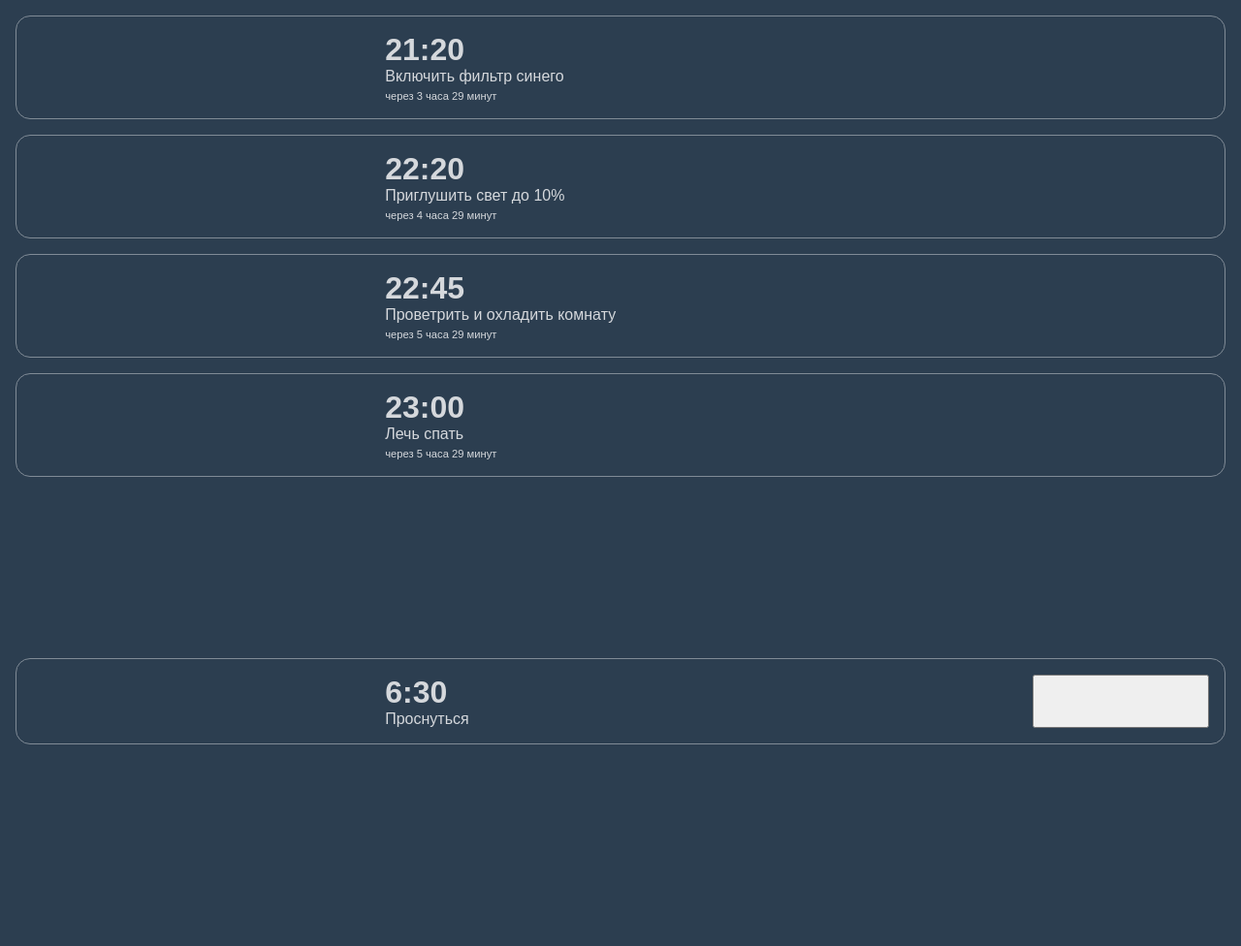
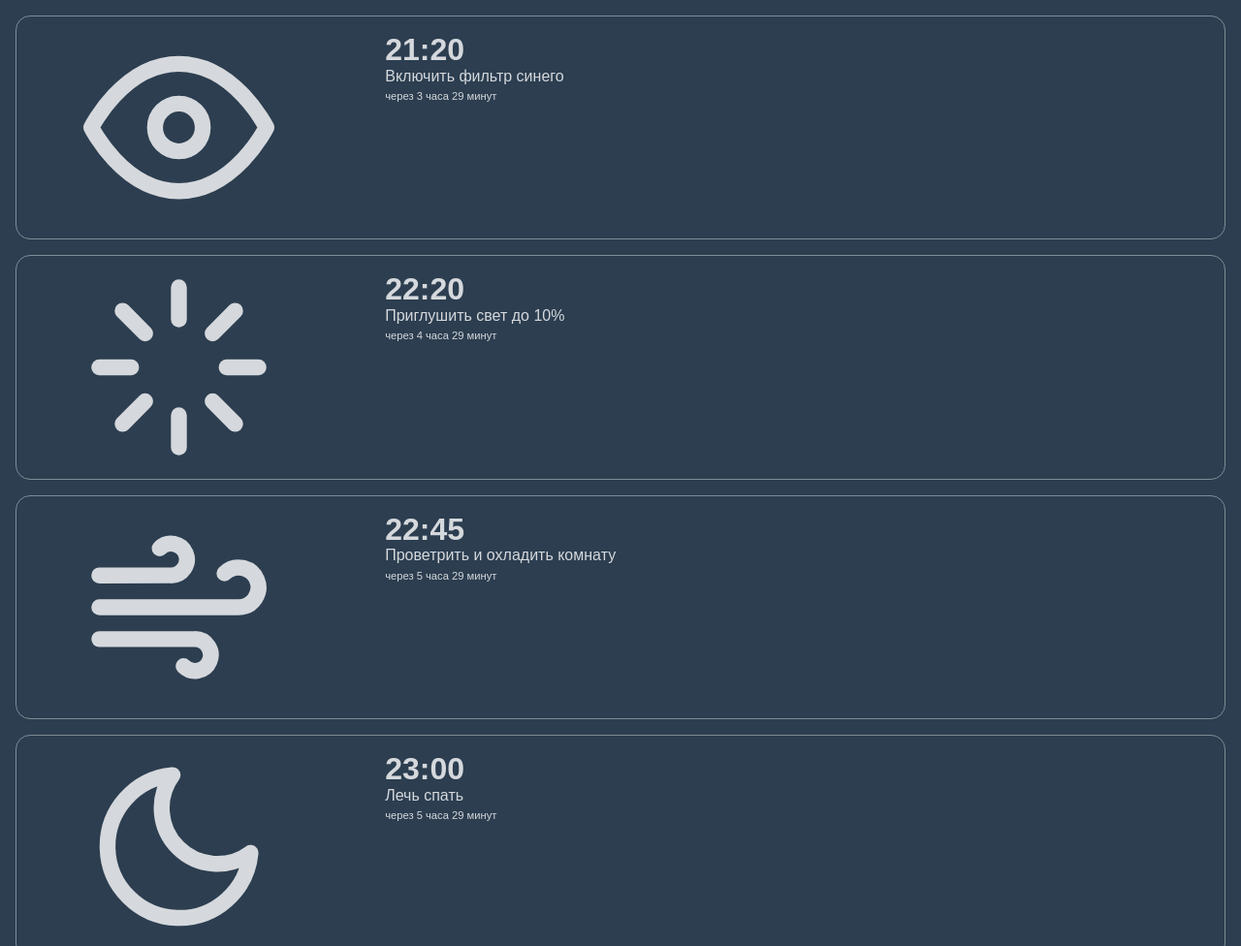
Before and after one commit to wolfsmensch/sleep-advisor, a plain HTML site: page index.html in a window 1280 px wide. Shown: the top 976 px of the page at 97% size. Before the commit the page ends 800 px from the top, so only its background shows below. Drawn offline with Linux system fonts and the light colour scheme.

Commit message:
Добавлены иконки

```diff
--- a/css/list.css
+++ b/css/list.css
@@ -24,7 +24,15 @@ main > .list {
 }
 
 .list > .card > .icon {
+    display: flex;
+    align-items: center;
+    justify-content: center;
     width: 25%;
+}
+
+.list > .card > .icon img {
+    width: 65%;
+    height: auto;
 }
 
 .list > .card > .desc {
@@ -56,3 +64,9 @@ main > .list {
     font-size: .7em;
     margin-top: 5px;
 }
+
+.card .control {
+    cursor: pointer;
+    background: transparent;
+    border: none;
+}
--- a/index.html
+++ b/index.html
@@ -15,7 +15,7 @@
     <main>
         <section class="list">
             <div class="card" id="card-blue-filter">
-                <div class="icon"></div>
+                <div class="icon"><img src="media/eye.svg" alt="Фильтр синего"></div>
                 <div class="desc">
                     <div class="time">21:20</div>
                     <div class="title">Включить фильтр синего</div>
@@ -23,7 +23,7 @@
                 </div>
             </div>
             <div class="card" id="card-lights">
-                <div class="icon"></div>
+                <div class="icon"><img src="media/loader.svg" alt="Приглушить свет"></div>
                 <div class="desc">
                     <div class="time">22:20</div>
                     <div class="title">Приглушить свет до 10%</div>
@@ -31,7 +31,7 @@
                 </div>
             </div>
             <div class="card" id="card-ventilate">
-                <div class="icon"></div>
+                <div class="icon"><img src="media/wind.svg" alt="Проветрить комнату"></div>
                 <div class="desc">
                     <div class="time">22:45</div>
                     <div class="title">Проветрить и охладить комнату</div>
@@ -39,7 +39,7 @@
                 </div>
             </div>
             <div class="card" id="card-go-sleep">
-                <div class="icon"></div>
+                <div class="icon"><img src="media/moon.svg" alt="Лечь спать"></div>
                 <div class="desc">
                     <div class="time">23:00</div>
                     <div class="title">Лечь спать</div>
@@ -47,12 +47,12 @@
                 </div>
             </div>
             <div class="card bottom with-controls" id="card-go-sleep">
-                <div class="icon"></div>
+                <div class="icon"><img src="media/sun.svg" alt="Проснуться"></div>
                 <div class="desc">
                     <div class="time">6:30</div>
                     <div class="title">Проснуться</div>
                 </div>
-                <button class="control"></button>
+                <button class="control"><img src="media/edit.svg" alt="Редактировать"></button>
             </div>
         </section>
     </main>
```
Also changed, not shown: media/edit.svg (added), media/eye.svg (added), media/loader.svg (added), media/moon.svg (added), media/sun.svg (added), media/wind.svg (added).
